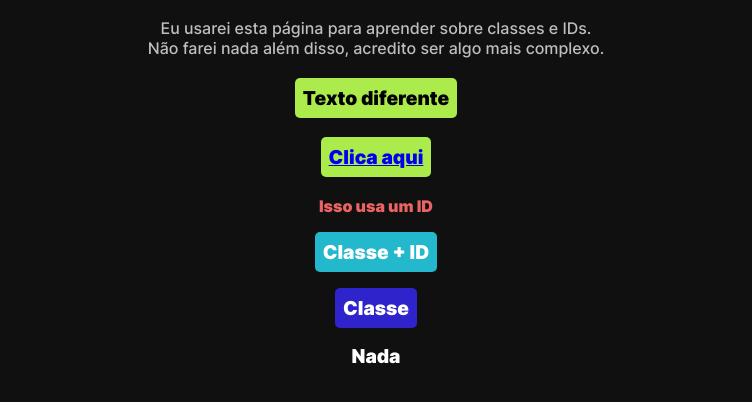
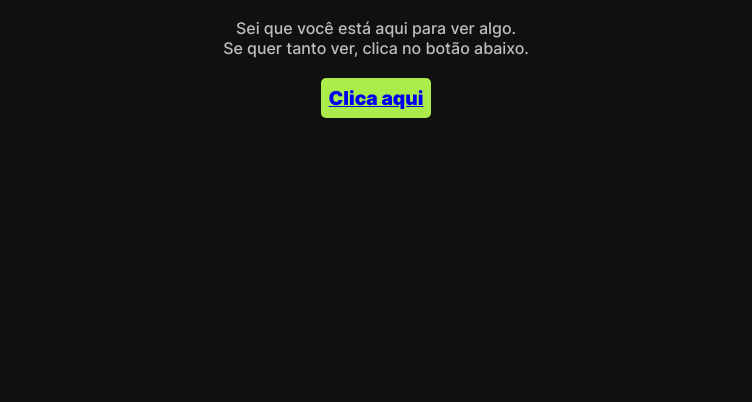
Before and after one commit to driverannual/fechamento, a plain HTML site: page index.html in a window 1280 px wide. Shown: the part 342-744 px from the top of the page, without its empty margins (264-1016 px from the left). Drawn offline with Linux system fonts and the light colour scheme; files whose address does not match are found by name.

Commit message:
Update index.html

```diff
--- a/index.html
+++ b/index.html
@@ -3,7 +3,7 @@
 <head>
     <meta charset="UTF-8">
     <meta name="viewport" content="width=device-width, initial-scale=1.0">
-    <title>Classes e IDs</title>
+    <title>Curioso?</title>
     <!-- Importar CSS -->
     <link rel="stylesheet" href="css/styles.css">
 </head>
@@ -11,17 +11,10 @@
     <!-- Site -->
     <div>
         <h1>Este é um título legal que usarei para testes</h1>
-        <p>Eu usarei esta página para aprender sobre classes e IDs. <br> Não farei nada além disso, acredito ser algo mais complexo.</p>
+        <p>Sei que você está aqui para ver algo. <br> Se quer tanto ver, clica no botão abaixo.</p>
     <!-- Classes -->
-        <p class="paragráfoDiferente">Texto diferente</p>
         <p class="paragráfoDiferente"><a href="kk.html">Clica aqui</a>
         </p>
-    <!-- IDs -->
-        <h1 id="h1Unico">Isso usa um ID</h3>
-    <!-- Multiplas regras, ordem do CSS -->
-        <h2 id="issoID" class="issoClasse">Classe + ID</h2>
-        <h2 class="issoClasse">Classe</h2>
-        <h2>Nada</h2>
     </div>
 </body>
 </html>
```
